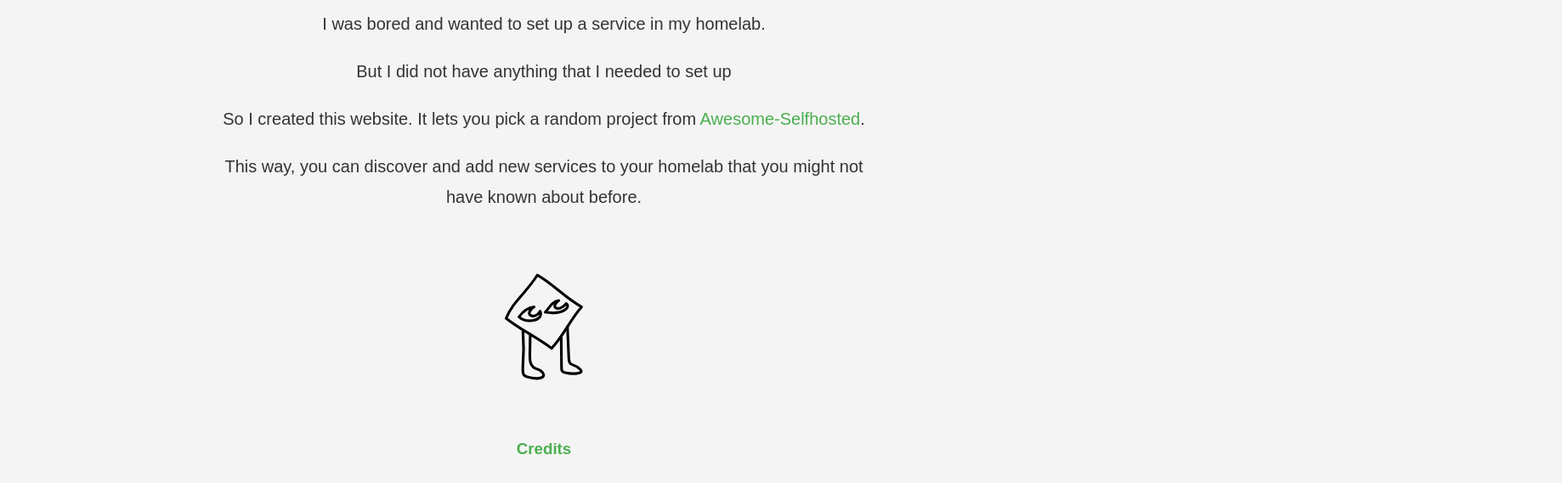
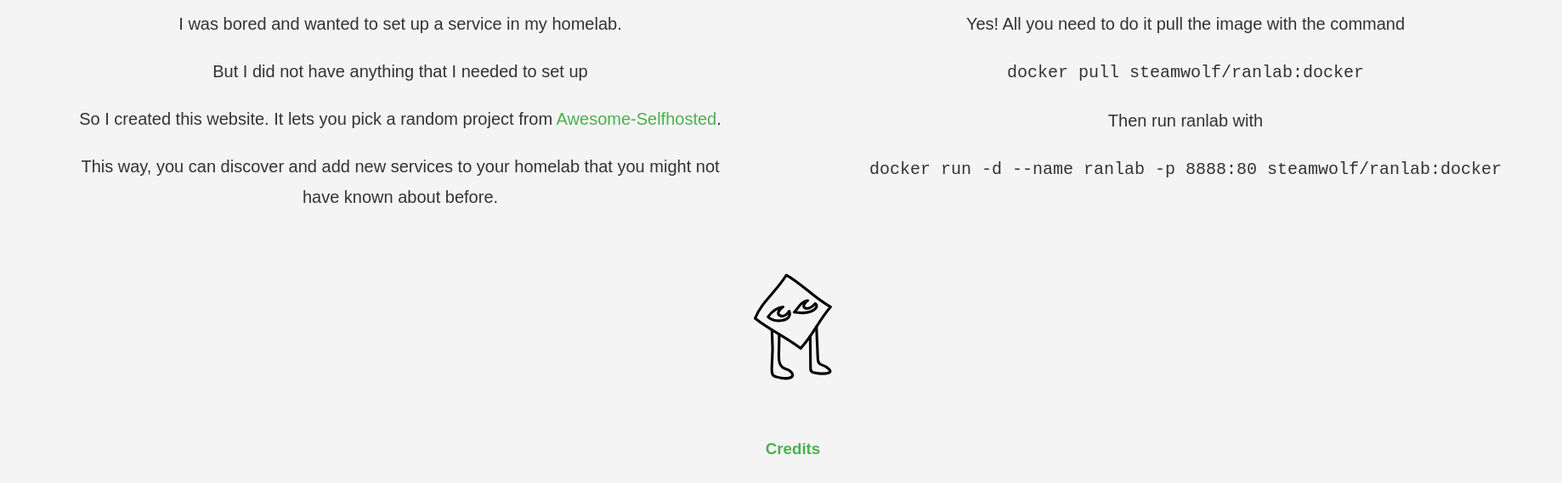
Before and after one commit to SteamWo1f/ranlab, a plain HTML site: page index.html in a window 1280 px wide. Shown: the part 531-1100 px from the top of the page at 85% size, 1838 px wide, since content can reach past the window. Drawn offline with Linux system fonts and the light colour scheme.

Commit message:
updated main page with new docker info

```diff
--- a/index.html
+++ b/index.html
@@ -15,12 +15,21 @@
         <option value="source">Source Code Link</option>
     </select>
     <button id="fetchRepo">Get Random Project</button>
+    <div class="info-grid">
         <div class="info-section">
             <h2>What is this?</h2>
             <p>I was bored and wanted to set up a service in my homelab.</p>
             <p>But I did not have anything that I needed to set up </p>
             <p>So I created this website. It lets you pick a random project from <a href="https://github.com/awesome-selfhosted/awesome-selfhosted">Awesome-Selfhosted</a>.</p>
             <p>This way, you can discover and add new services to your homelab that you might not have known about before.</p>
+        </div>
+        <div class="info-section2">
+            <h2>Can I self host this?</h2>
+            <p>Yes! All you need to do it pull the image with the command</p>
+            <p><code>docker pull steamwolf/ranlab:docker</code></p>
+            <p>Then run ranlab with</p>
+            <p><code>docker run -d --name ranlab -p 8888:80 steamwolf/ranlab:docker</code></p>
+        </div>
     </div>
     <img class="dice1" src="./assets/dice.svg">
     <h3>Credits</h3>
--- a/styles.css
+++ b/styles.css
@@ -12,11 +12,27 @@ body {
     color: #333;
 }
 
+.info-grid {
+    display: grid;
+    grid-template-columns: repeat(2, 900px);
+    grid-template-rows: repeat(2);
+    gap: 10px;
+}
+
 .info-section {
     max-width: 800px;
     margin: 0 auto;
     padding: 20px;
     font-size: 20px;
+    padding-left: 6px;
+}
+
+.info-section2 {
+    max-width: 800px;
+    margin: 0 auto;
+    padding: 20px;
+    font-size: 20px;
+    padding-right: 6px;
 }
 
 button {
```
Lines whose indentation alone changed are shown as unchanged.
